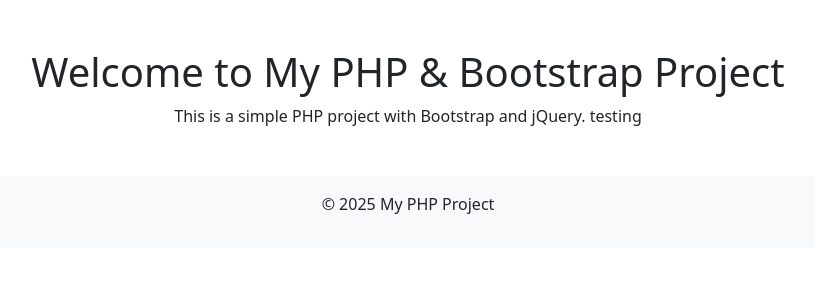
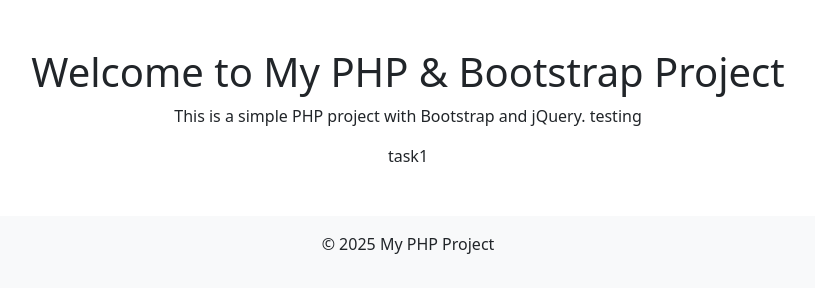
Before and after one commit to SaiHtetAungKo/qau_app, a PHP site: page / in a window 1280 px wide. Shown: the part 56-356 px from the top of the page, without its empty margins (232-1047 px from the left). Run offline with PHP 8.4, Linux system fonts and the light colour scheme.

Commit message:
fix:fix task1

```diff
--- a/index.php
+++ b/index.php
@@ -2,6 +2,7 @@
 <div class="container">
     <h1 class="text-center mt-5">Welcome to My PHP & Bootstrap Project</h1>
     <p class="text-center">This is a simple PHP project with Bootstrap and jQuery. testing</p>
+    <p class="text-center">task1</p>
 </div>
 <?php include 'includes/footer.php'; ?>
 
```
